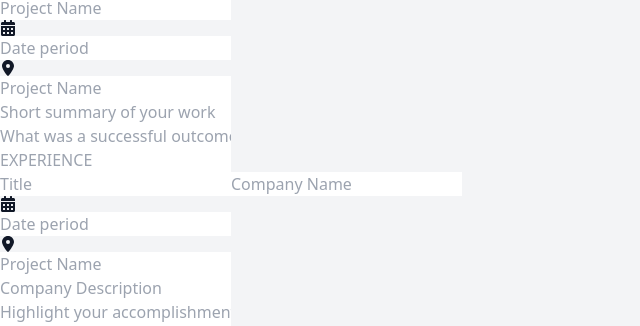
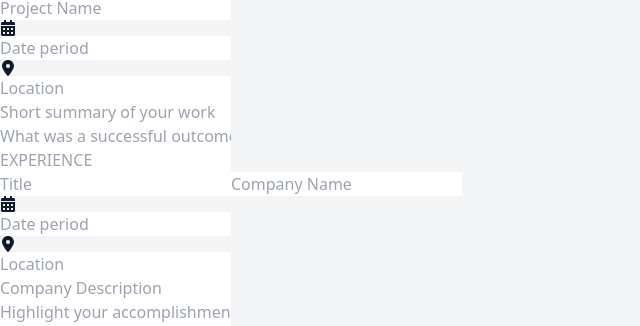
Before and after one commit to Mohammadim1998/resume_builder, a React (Vite) app: page / in a window 1280 px wide. Shown: the part 986-1312 px from the top of the page, without its empty margins (0-640 px from the left). Built offline with nearby package versions, Linux system fonts and the light colour scheme.

Commit message:
bugfix some bugs

```diff
--- a/src/components/sections/education/education.tsx
+++ b/src/components/sections/education/education.tsx
@@ -133,7 +133,7 @@
                     selected={startDateTime}
                     onChange={(date) => setStartDateTime(date)}
                     // showTimeSelect
-                    className="text-sm text-[#7D8588] mt-1 bg-transparent outline-none py-3 pl-3 pr-12 border-[1px] border-[#AFB4B5] focus:border-green-400 transition-all duration-300 rounded"
+                    className="text-sm w-full text-[#7D8588] mt-1 bg-transparent outline-none py-3 pl-3 pr-12 border-[1px] border-[#AFB4B5] focus:border-green-400 transition-all duration-300 rounded"
                     timeFormat="HH:mm"
                     timeIntervals={15}
                     timeCaption="زمان"
@@ -146,7 +146,7 @@
                     selected={endDateTime}
                     onChange={(date) => setEndDateTime(date)}
                     // showTimeSelect
-                    className="text-sm text-[#7D8588] mt-1 bg-transparent outline-none py-3 pl-3 pr-12 border-[1px] border-[#AFB4B5] focus:border-green-400 transition-all duration-300 rounded"
+                    className="text-sm w-full text-[#7D8588] mt-1 bg-transparent outline-none py-3 pl-3 pr-12 border-[1px] border-[#AFB4B5] focus:border-green-400 transition-all duration-300 rounded"
                     timeFormat="HH:mm"
                     timeIntervals={15}
                     timeCaption="زمان"
--- a/src/components/sections/experience/experienc.tsx
+++ b/src/components/sections/experience/experienc.tsx
@@ -59,7 +59,7 @@
               <input
                 type="text"
                 className="w-full text-sm h-5 bg-transparent outline-none px-2 focus:border-[1px] focus:border-green-400 transition-all duration-300 rounded"
-                placeholder="Project Name"
+                placeholder="Location"
               />
             </div>
           </div>
@@ -162,7 +162,7 @@
                     selected={startDateTime}
                     onChange={(date) => setStartDateTime(date)}
                     // showTimeSelect
-                    className="text-sm text-[#7D8588] mt-1 bg-transparent outline-none py-3 pl-3 pr-12 border-[1px] border-[#AFB4B5] focus:border-green-400 transition-all duration-300 rounded"
+                    className="text-sm w-full text-[#7D8588] mt-1 bg-transparent outline-none py-3 pl-3 pr-12 border-[1px] border-[#AFB4B5] focus:border-green-400 transition-all duration-300 rounded"
                     timeFormat="HH:mm"
                     timeIntervals={15}
                     timeCaption="زمان"
@@ -175,7 +175,7 @@
                     selected={endDateTime}
                     onChange={(date) => setEndDateTime(date)}
                     // showTimeSelect
-                    className="text-sm text-[#7D8588] mt-1 bg-transparent outline-none py-3 pl-3 pr-12 border-[1px] border-[#AFB4B5] focus:border-green-400 transition-all duration-300 rounded"
+                    className="text-sm w-full text-[#7D8588] mt-1 bg-transparent outline-none py-3 pl-3 pr-12 border-[1px] border-[#AFB4B5] focus:border-green-400 transition-all duration-300 rounded"
                     timeFormat="HH:mm"
                     timeIntervals={15}
                     timeCaption="زمان"
--- a/src/components/sections/projects/projects.tsx
+++ b/src/components/sections/projects/projects.tsx
@@ -54,7 +54,7 @@
               <input
                 type="text"
                 className="w-full text-sm h-5 bg-transparent outline-none px-2 focus:border-[1px] focus:border-green-400 transition-all duration-300 rounded"
-                placeholder="Project Name"
+                placeholder="Location"
               />
             </div>
           </div>
@@ -148,7 +148,7 @@
                     selected={startDateTime}
                     onChange={(date) => setStartDateTime(date)}
                     // showTimeSelect
-                    className="text-sm text-[#7D8588] mt-1 bg-transparent outline-none py-3 pl-3 pr-12 border-[1px] border-[#AFB4B5] focus:border-green-400 transition-all duration-300 rounded"
+                    className="text-sm w-full text-[#7D8588] mt-1 bg-transparent outline-none py-3 pl-3 pr-12 border-[1px] border-[#AFB4B5] focus:border-green-400 transition-all duration-300 rounded"
                     timeFormat="HH:mm"
                     timeIntervals={15}
                     timeCaption="زمان"
@@ -161,7 +161,7 @@
                     selected={endDateTime}
                     onChange={(date) => setEndDateTime(date)}
                     // showTimeSelect
-                    className="text-sm text-[#7D8588] mt-1 bg-transparent outline-none py-3 pl-3 pr-12 border-[1px] border-[#AFB4B5] focus:border-green-400 transition-all duration-300 rounded"
+                    className="text-sm w-full text-[#7D8588] mt-1 bg-transparent outline-none py-3 pl-3 pr-12 border-[1px] border-[#AFB4B5] focus:border-green-400 transition-all duration-300 rounded"
                     timeFormat="HH:mm"
                     timeIntervals={15}
                     timeCaption="زمان"
```
